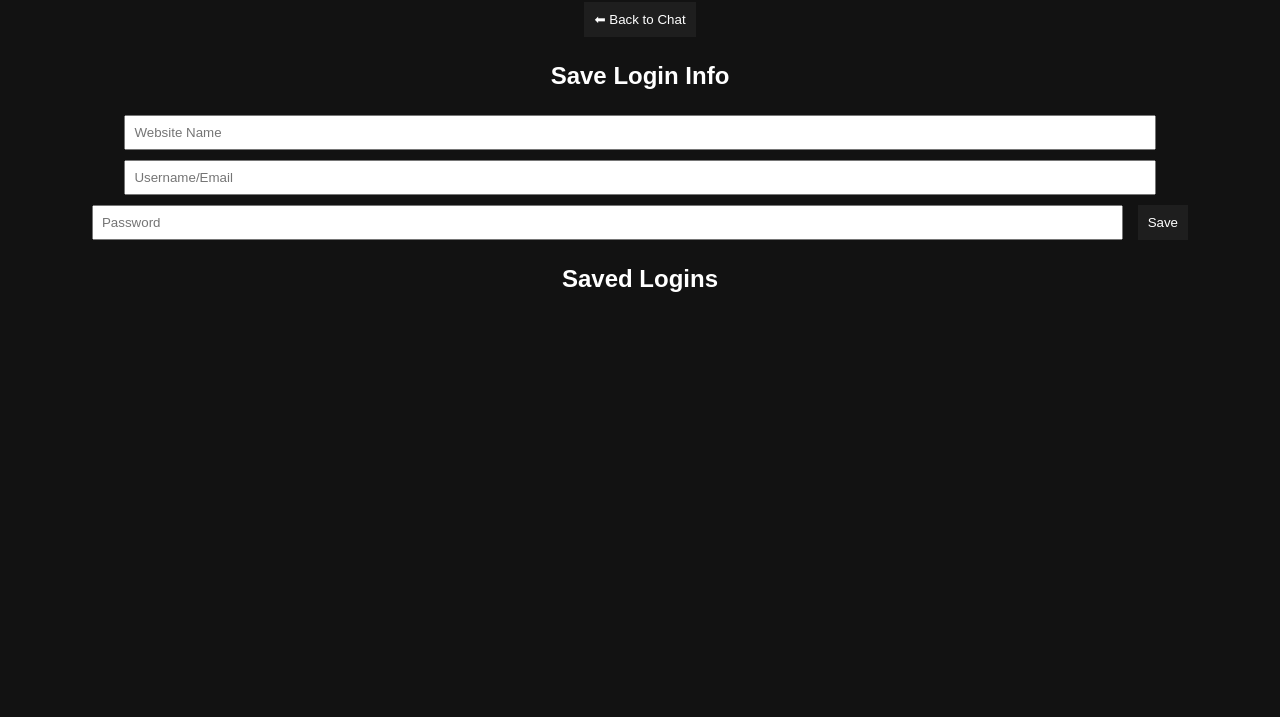
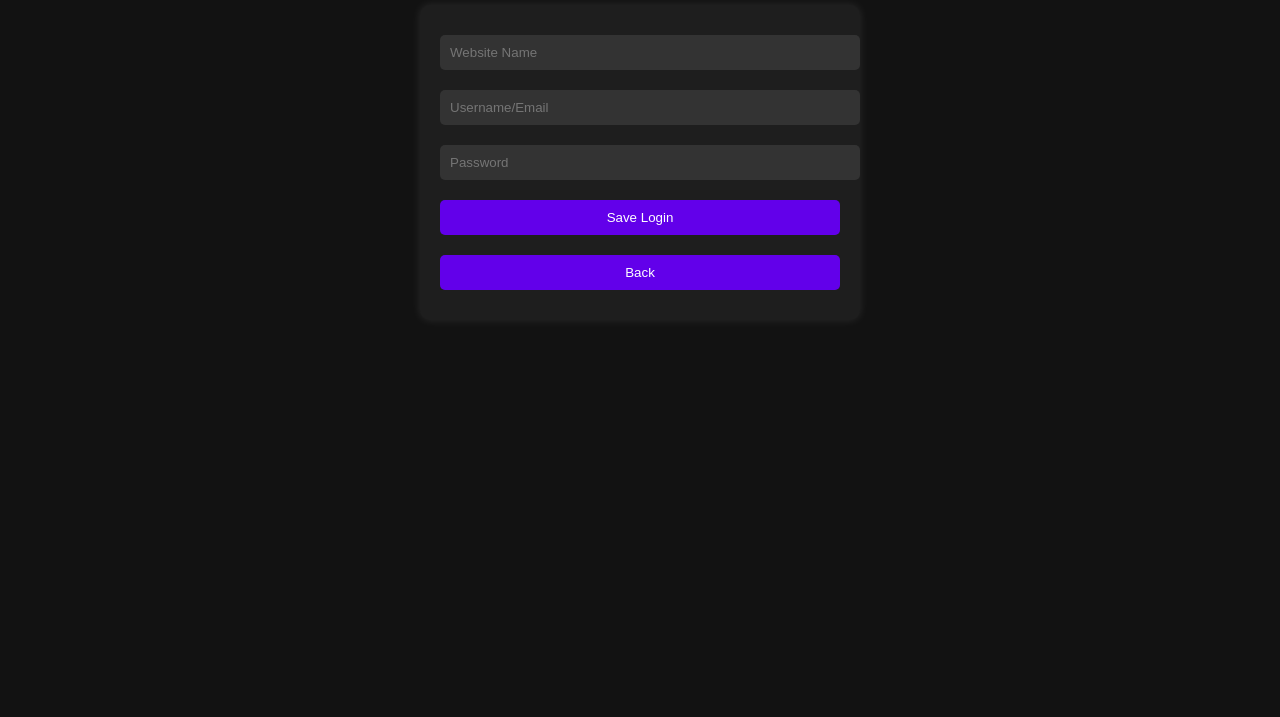
Before and after one commit to Enhaya-studios/syledgerwebsite, a website: page info_manager.html in a window 1280 px wide. Shown: the part 83-800 px from the top of the page. Drawn offline with Linux system fonts and the light colour scheme; no server answers.

Commit message:
fixed info manager

```diff
--- a/info_manager.html
+++ b/info_manager.html
@@ -10,87 +10,85 @@
             color: white;
             font-family: Arial, sans-serif;
             text-align: center;
+            margin: 0;
+            padding: 20px;
+        }
+        .container {
+            max-width: 400px;
+            margin: auto;
+            background: #1e1e1e;
+            padding: 20px;
+            border-radius: 10px;
+            box-shadow: 0 0 10px rgba(255, 255, 255, 0.1);
+        }
+        input, button {
+            width: 100%;
+            padding: 10px;
+            margin: 10px 0;
+            border: none;
+            border-radius: 5px;
+        }
+        input {
+            background: #333;
+            color: white;
         }
         button {
-            background-color: #1e1e1e;
+            background-color: #6200ea;
             color: white;
-            border: none;
-            padding: 10px;
-            margin: 5px;
             cursor: pointer;
         }
-        input {
-            padding: 8px;
-            margin: 5px;
-            width: 80%;
-        }
-        #savedLogins {
-            margin-top: 20px;
-            text-align: left;
-            max-width: 400px;
-            margin-left: auto;
-            margin-right: auto;
+        button:hover {
+            background-color: #3700b3;
         }
     </style>
 </head>
 <body>
-    <h1>Info Manager</h1>
-    <button onclick="goBack()">⬅ Back to Chat</button>
 
-    <h2>Save Login Info</h2>
-    <input type="text" id="siteName" placeholder="Website Name">
-    <input type="text" id="siteUsername" placeholder="Username/Email">
-    <input type="password" id="sitePassword" placeholder="Password">
-    <button onclick="saveLogin()">Save</button>
+    <h2>Info Manager</h2>
 
-    <h2>Saved Logins</h2>
-    <div id="savedLogins"></div>
+    <div class="container">
+        <input type="text" id="site" placeholder="Website Name">
+        <input type="text" id="username" placeholder="Username/Email">
+        <input type="password" id="password" placeholder="Password">
+        <button onclick="saveLogin()">Save Login</button>
+        <button onclick="goBack()">Back</button>
+    </div>
 
     <script>
-        function goBack() {
-            window.location.href = "chat.html";
-        }
+        async function saveLogin() {
+            const site = document.getElementById("site").value.trim();
+            const username = document.getElementById("username").value.trim();
+            const password = document.getElementById("password").value.trim();
 
-        async function saveLogin() {
-            const siteName = document.getElementById("siteName").value;
-            const siteUsername = document.getElementById("siteUsername").value;
-            const sitePassword = document.getElementById("sitePassword").value;
-
-            if (!siteName || !siteUsername || !sitePassword) {
-                alert("Please fill out all fields.");
+            if (!site || !username || !password) {
+                alert("Please fill in all fields!");
                 return;
             }
 
-            const response = await fetch("https://syledger-api.onrender.com/saveLogin", {
-                method: "POST",
-                headers: { "Content-Type": "application/json" },
-                body: JSON.stringify({ siteName, siteUsername, sitePassword })
-            });
+            try {
+                const response = await fetch("https://syledger-api.onrender.com/save-login", { // ✅ Correct API URL
+                    method: "POST",
+                    headers: { "Content-Type": "application/json" },
+                    body: JSON.stringify({ site, username, password })
+                });
 
-            if (response.ok) {
-                alert("Login saved!");
-                loadLogins();
-            } else {
-                alert("Failed to save login.");
+                const result = await response.json();
+
+                if (response.ok) {
+                    alert("Login saved successfully!");
+                } else {
+                    alert("Failed to save login: " + result.error);
+                }
+            } catch (error) {
+                console.error("Error:", error);
+                alert("Failed to connect to server.");
             }
         }
 
-        async function loadLogins() {
-            const response = await fetch("https://syledger-api.onrender.com/getLogins");
-            if (response.ok) {
-                const logins = await response.json();
-                const savedLoginsDiv = document.getElementById("savedLogins");
-                savedLoginsDiv.innerHTML = "";
+        function goBack() {
+            window.location.href = "chat.html"; // ✅ Redirects back to chat
+        }
+    </script>
 
-                logins.forEach(login => {
-                    const loginEntry = document.createElement("div");
-                    loginEntry.innerHTML = `<strong>${login.siteName}</strong>: ${login.siteUsername}`;
-                    savedLoginsDiv.appendChild(loginEntry);
-                });
-            }
-        }
-
-        document.addEventListener("DOMContentLoaded", loadLogins);
-    </script>
 </body>
 </html>
```
